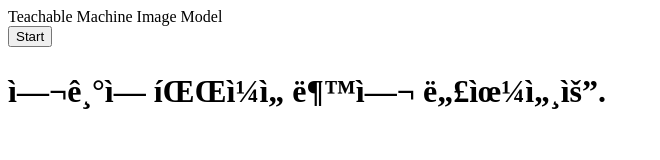
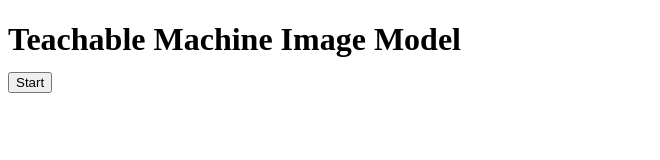
Before and after one commit to champagneheon/basic_ML_2022, a plain HTML site: page index.html in a window 1280 px wide. Shown: the whole page, without its empty margins (0-660 px from the left). Drawn offline with Linux system fonts and the light colour scheme.

Commit message:
Update index.html

```diff
--- a/index.html
+++ b/index.html
@@ -1,4 +1,14 @@
-<div>Teachable Machine Image Model</div>
+<!DOCTYPE html>
+<html lang="en">
+<head>
+	<meta charset="UTF-8">
+	<meta http-equiv="X-UA-Compatible" content="IE=edge">
+	<meta name="viewport" content="width=device-width, initial-scale=1.0">
+	<title>Portfolio</title>
+</head>
+<body>
+
+  <h1> <div>Teachable Machine Image Model</div>
 <button type="button" onclick="init()">Start</button>
 <div id="webcam-container"></div>
 <div id="label-container"></div>
@@ -57,18 +67,7 @@
         }
     }
 </script>
-
-<!DOCTYPE html>
-<html lang="en">
-<head>
-	<meta charset="UTF-8">
-	<meta http-equiv="X-UA-Compatible" content="IE=edge">
-	<meta name="viewport" content="width=device-width, initial-scale=1.0">
-	<title>Portfolio</title>
-</head>
-<body>
-
-  <h1> 여기에 파일을 붙여 넣으세요.</h1>
+</h1>
 
 
 
```
